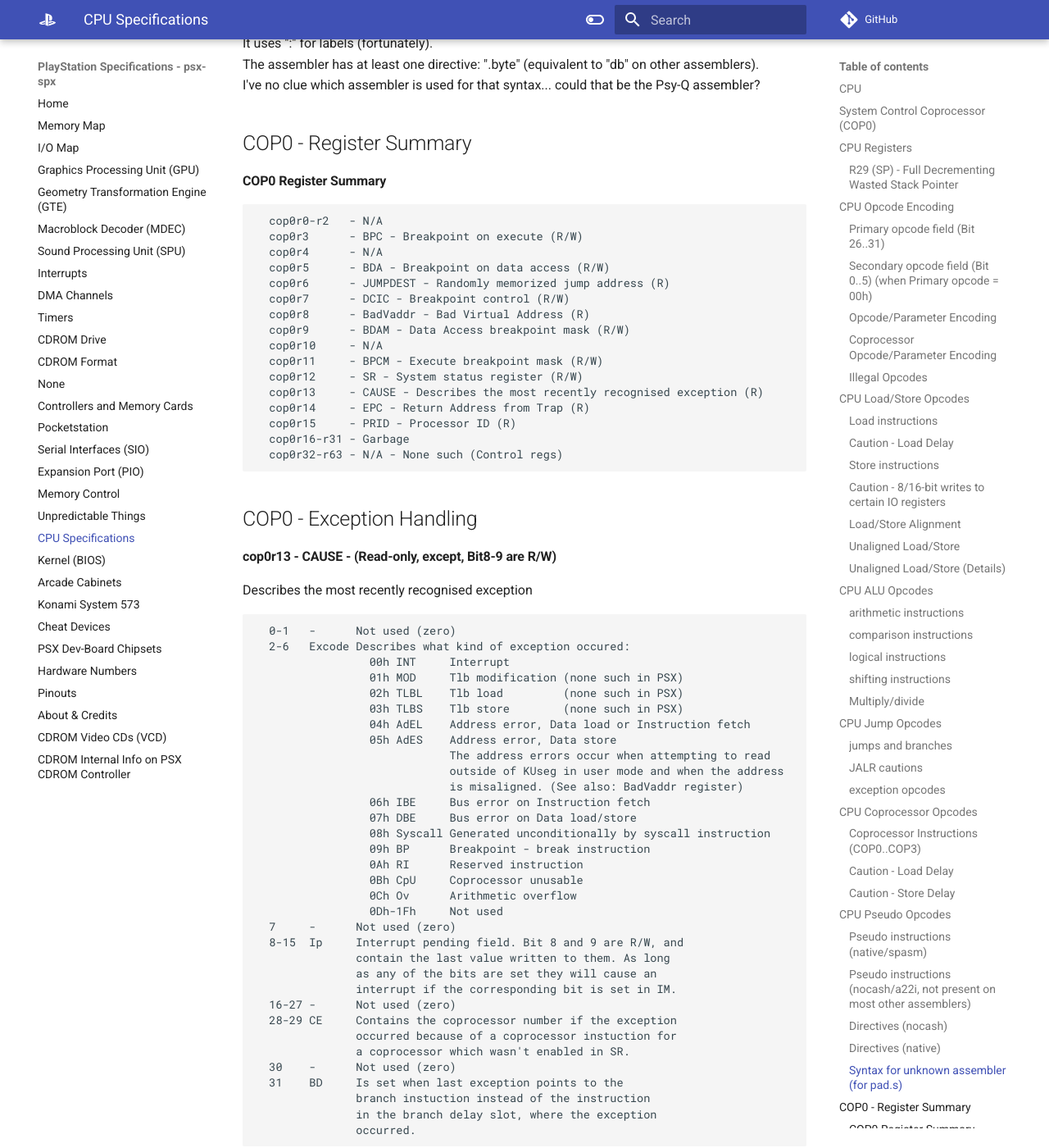
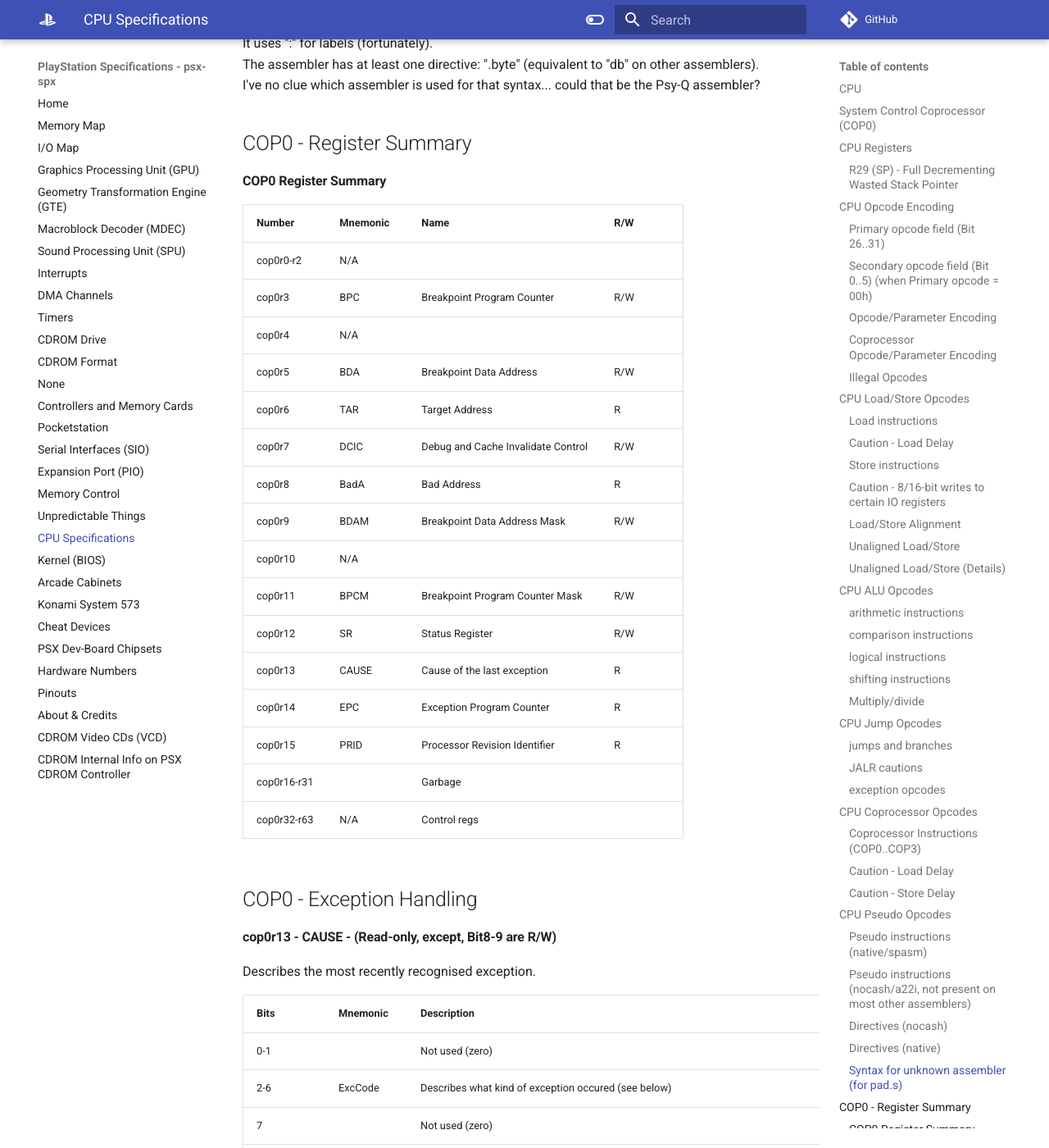
Before and after one commit to psx-spx/psx-spx.github.io, an MkDocs documentation site: the page built from docs/cpuspecifications.md, in a window 1280 px wide and 1400 px high, scrolled down 11327 px. Shown: the whole window at 82% size. Built offline with MkDocs 1.6.1 and Material for MkDocs 9.7.7, drawn with Linux system fonts in a browser that asks for light colours; comment, search, counter and statistics services are not loaded; some of the changed text lies outside the part shown.

Commit message:
Update Cop0 register names, and CAUSE and TAR descriptions, from L64360 datasheet

````diff
--- a/docs/cpuspecifications.md
+++ b/docs/cpuspecifications.md
@@ -528,65 +528,59 @@
 
 ##   COP0 - Register Summary
 #### COP0 Register Summary
-```
-  cop0r0-r2   - N/A
-  cop0r3      - BPC - Breakpoint on execute (R/W)
-  cop0r4      - N/A
-  cop0r5      - BDA - Breakpoint on data access (R/W)
-  cop0r6      - JUMPDEST - Randomly memorized jump address (R)
-  cop0r7      - DCIC - Breakpoint control (R/W)
-  cop0r8      - BadVaddr - Bad Virtual Address (R)
-  cop0r9      - BDAM - Data Access breakpoint mask (R/W)
-  cop0r10     - N/A
-  cop0r11     - BPCM - Execute breakpoint mask (R/W)
-  cop0r12     - SR - System status register (R/W)
-  cop0r13     - CAUSE - Describes the most recently recognised exception (R)
-  cop0r14     - EPC - Return Address from Trap (R)
-  cop0r15     - PRID - Processor ID (R)
-  cop0r16-r31 - Garbage
-  cop0r32-r63 - N/A - None such (Control regs)
-```
-
-
+|   Number    | Mnemonic | Name | R/W |
+|-------------|----------|------|-----|
+| cop0r0-r2   | N/A      | | |
+| cop0r3      | BPC      | Breakpoint Program Counter | R/W |
+| cop0r4      | N/A      | | |
+| cop0r5      | BDA      | Breakpoint Data Address | R/W |
+| cop0r6      | TAR      | Target Address | R |
+| cop0r7      | DCIC     | Debug and Cache Invalidate Control | R/W |
+| cop0r8      | BadA     | Bad Address | R |
+| cop0r9      | BDAM     | Breakpoint Data Address Mask | R/W |
+| cop0r10     | N/A      | | |
+| cop0r11     | BPCM     | Breakpoint Program Counter Mask | R/W |
+| cop0r12     | SR       | Status Register | R/W |
+| cop0r13     | CAUSE    | Cause of the last exception | R |
+| cop0r14     | EPC      | Exception Program Counter | R |
+| cop0r15     | PRID     | Processor Revision Identifier | R |
+| cop0r16-r31 |          | Garbage | |
+| cop0r32-r63 | N/A      | Control regs | |
 
 ##   COP0 - Exception Handling
 #### cop0r13 - CAUSE - (Read-only, except, Bit8-9 are R/W)
-Describes the most recently recognised exception<br/>
-```
-  0-1   -      Not used (zero)
-  2-6   Excode Describes what kind of exception occured:
-                 00h INT     Interrupt
-                 01h MOD     Tlb modification (none such in PSX)
-                 02h TLBL    Tlb load         (none such in PSX)
-                 03h TLBS    Tlb store        (none such in PSX)
-                 04h AdEL    Address error, Data load or Instruction fetch
-                 05h AdES    Address error, Data store
-                             The address errors occur when attempting to read
-                             outside of KUseg in user mode and when the address
-                             is misaligned. (See also: BadVaddr register)
-                 06h IBE     Bus error on Instruction fetch
-                 07h DBE     Bus error on Data load/store
-                 08h Syscall Generated unconditionally by syscall instruction
-                 09h BP      Breakpoint - break instruction
-                 0Ah RI      Reserved instruction
-                 0Bh CpU     Coprocessor unusable
-                 0Ch Ov      Arithmetic overflow
-                 0Dh-1Fh     Not used
-  7     -      Not used (zero)
-  8-15  Ip     Interrupt pending field. Bit 8 and 9 are R/W, and
-               contain the last value written to them. As long
-               as any of the bits are set they will cause an
-               interrupt if the corresponding bit is set in IM.
-  16-27 -      Not used (zero)
-  28-29 CE     Contains the coprocessor number if the exception
-               occurred because of a coprocessor instuction for
-               a coprocessor which wasn't enabled in SR.
-  30    -      Not used (zero)
-  31    BD     Is set when last exception points to the
-               branch instuction instead of the instruction
-               in the branch delay slot, where the exception
-               occurred.
-```
+Describes the most recently recognised exception.
+
+| Bits  | Mnemonic | Description     |
+|-------|----------|-----------------|
+| 0-1   |          | Not used (zero) |
+| 2-6   | ExcCode  | Describes what kind of exception occured (see below) |
+| 7     |          | Not used (zero) |
+| 8-9   | Sw       | Software Interrupts. Write to these bits to manually cause an exception. Clear them before returning from the exception handler. |
+| 10-15 | IP       | Interrupt pending field. As long as any of the bits are set they will cause an interrupt if the corresponding bit is set in IM. |
+| 16-27 |          | Not used (zero) |
+| 28-29 | CE       | Contains the coprocessor number if the exception occurred because of a coprocessor instuction for a coprocessor which wasn't enabled in SR. |
+| 30    | BT       | When BD is set, BT determines whether the branch is taken. The Target Address Register holds the return address. |
+| 31    | BD       | Is set when EPC points to the branch instuction instead of the instruction in the branch delay slot, where the exception occurred. |
+
+ExcCode values:
+
+|  Value  | Mnemonic | Description |
+|---------|----------|-------------|
+| 00h     | INT      | External Interrupt |
+| 01h     | MOD      | TLB modification (none such in PSX) |
+| 02h     | TLBL     | TLB load (none such in PSX) |
+| 03h     | TLBS     | TLB store (none such in PSX) |
+| 04h     | AdEL     | Address error, Data load or Instruction fetch |
+| 05h     | AdES     | Address error, Data store. The address errors occur when attempting to read outside of KUseg in user mode and when the address is misaligned. (See also: Bad Address register) |
+| 06h     | IBE      | Bus error on Instruction fetch |
+| 07h     | DBE      | Bus error on Data load/store |
+| 08h     | Sys      | Generated unconditionally by syscall instruction |
+| 09h     | Bp       | Breakpoint - break instruction |
+| 0Ah     | RI       | Reserved instruction |
+| 0Bh     | CpU      | Coprocessor unusable |
+| 0Ch     | Ovf      | Arithmetic overflow |
+| 0Dh-1Fh |          | Not used    |
 
 #### cop0r12 - SR - System status register (R/W)
 ```
@@ -642,7 +636,7 @@
 exception handler may return to EPC+0 (retry execution of the opcode), or to
 EPC+4 (skip the opcode that caused the exception). Note that jumps to faulty
 memory locations are executed without exception, but will trigger address
-errors and bus errors at the target location, ie. EPC (and BadVAddr, in case of
+errors and bus errors at the target location, ie. EPC (and BadAddr, in case of
 address errors) point to the faulty address, not to the opcode that has jumped
 to that address).<br/>
 
@@ -734,7 +728,7 @@
 
 
 ##   COP0 - Misc
-#### cop0r15 - PRID - Processor ID (R)
+#### cop0r15 - PRID - Processor Revision Identifier (R)
 ```
   0-7   Revision
   8-15  Implementation
@@ -743,21 +737,11 @@
 For a Playstation with CXD8606CQ CPU, the PRID value is 00000002h.<br/>
 Unknown if/which other Playstation CPU versions have other values...?<br/>
 
-#### cop0r6 - JUMPDEST - Randomly memorized jump address (R)
-The is a rather strange totally useless register. After certain exceptions, the
-CPU does memorize a jump destination address in the register. Once when it has
-memorized an address, the register becomes locked, and the memorized value
-won't change until it becomes unlocked by a new exception. Exceptions that do
-unlock the register are Reset and Interrupts (cause.bit10). Exceptions that do
-NOT unlock the register are syscall/break opcodes, and software generated
-interrupts (eg. cause.bit8).<br/>
-In the unlocked state, the CPU does more or less randomly memorize one of the
-next some jump destinations - eg. the destination from the second jump after
-reset, or from a jump that occured immediately before executing the IRQ
-handler, or from a jump inside of the IRQ handler, or even from a later jump
-that occurs shortly after returning from the IRQ handler.<br/>
-The register seems to be read-only (although the Kernel initialization code
-writes 0 to it for whatever reason).<br/>
+#### cop0r6 - TAR - Target Address (R)
+```
+  0-31  Return Address
+```
+When an exception occurs in the delay slot of a jump or branch (cop0r13.31=1), and the branch is to be taken (or it's an unconditional jump) (cop0r13.30=1), this register is updated to contain the destination address of the jump or branch.
 
 #### cop0r0..r2, cop0r4, cop0r10, cop0r32..r63 - N/A
 Registers 0,1,2,4,10 control virtual memory on some MIPS processors (but
````
